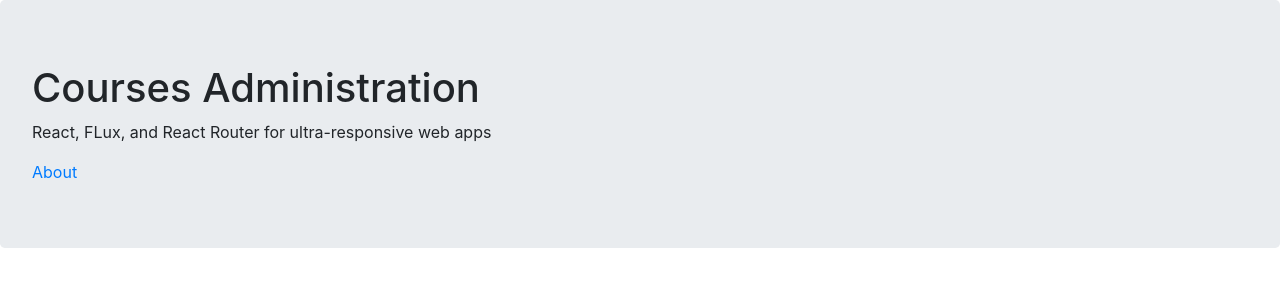
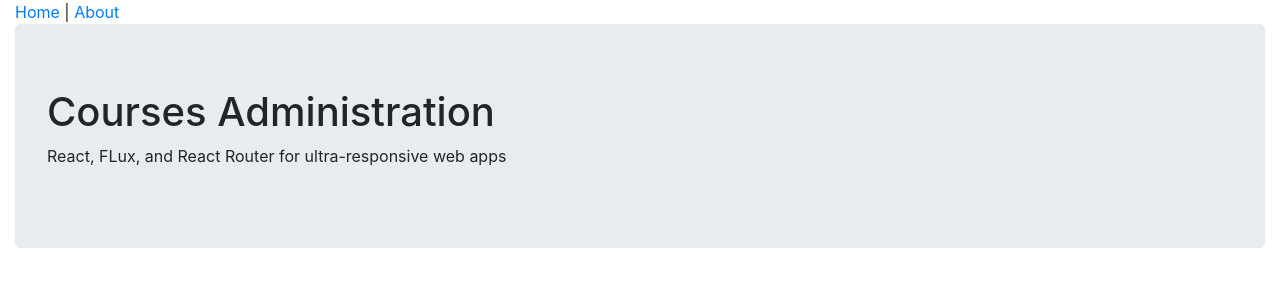
Before and after one commit to patrickRobotics/ps-flux, a React (Create React App) app: page / in a window 1280 px wide. Shown: the top 300 px of the page. Built offline with nearby package versions, Linux system fonts and the light colour scheme.

Commit message:
simple routing

```diff
--- a/src/components/App.js
+++ b/src/components/App.js
@@ -1,12 +1,23 @@
 import React from "react";
 
+import Header from "./common/Header.js";
 import HomePage from "./HomePage";
 import AboutPage from "./AboutPage";
+import { func } from "prop-types";
 
 function App() {
-  const route = window.location.pathname;
-  if (route === "/about") return <AboutPage />;
-  return <HomePage />;
+  function getPage() {
+    const route = window.location.pathname;
+    if (route === "/about") return <AboutPage />;
+    return <HomePage />;
+  }
+
+  return (
+    <div className="container-fluid">
+      <Header />
+      {getPage()}
+    </div>
+  );
 }
 
 export default App;
--- a/src/components/HomePage.js
+++ b/src/components/HomePage.js
@@ -5,7 +5,6 @@
     <div className="jumbotron">
       <h1>Courses Administration</h1>
       <p>React, FLux, and React Router for ultra-responsive web apps</p>
-      <a href="/about">About</a>
     </div>
   );
 }
--- /dev/null
+++ b/src/components/common/Header.js
@@ -0,0 +1,11 @@
+import React from "react";
+
+function Header() {
+  return (
+    <nav>
+      <a href="/">Home</a> | <a href="/about">About</a>
+    </nav>
+  );
+}
+
+export default Header;
```
Also changed, not shown: src/components/common/Footer.js (added).
